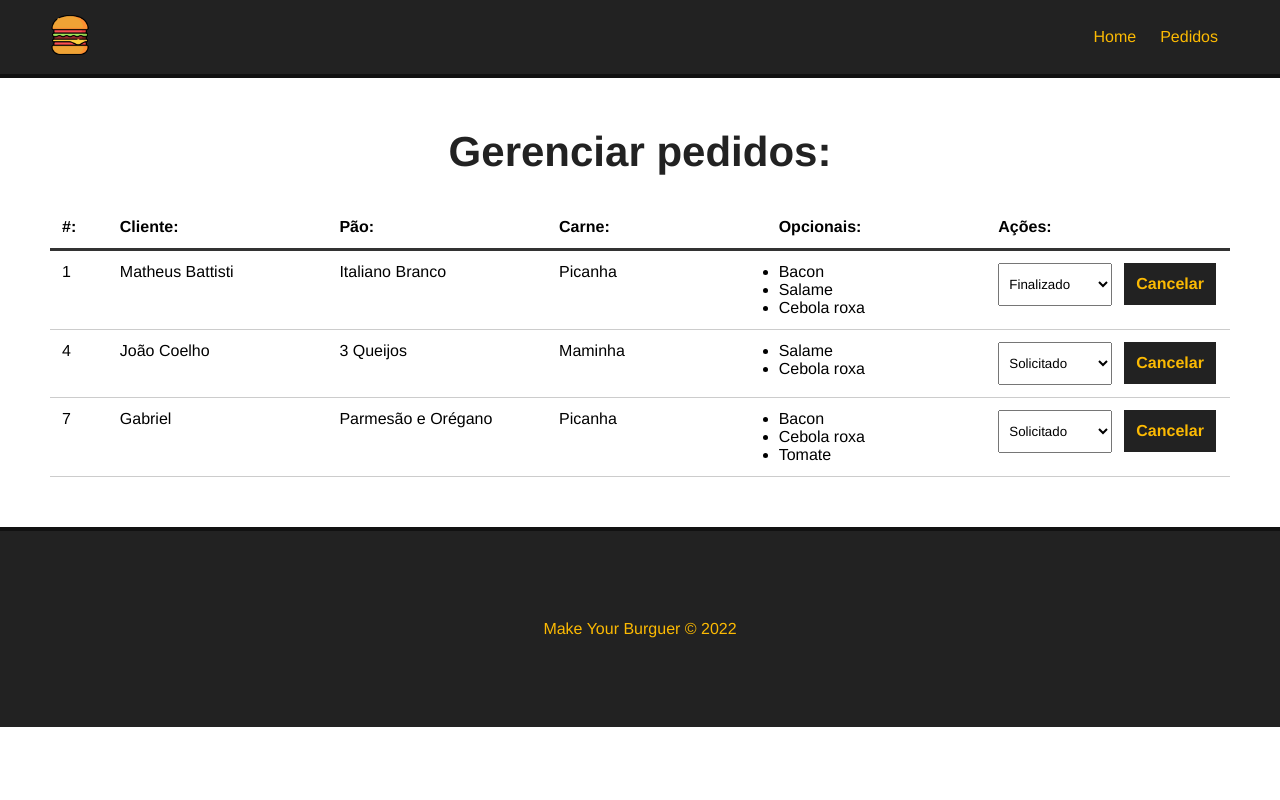
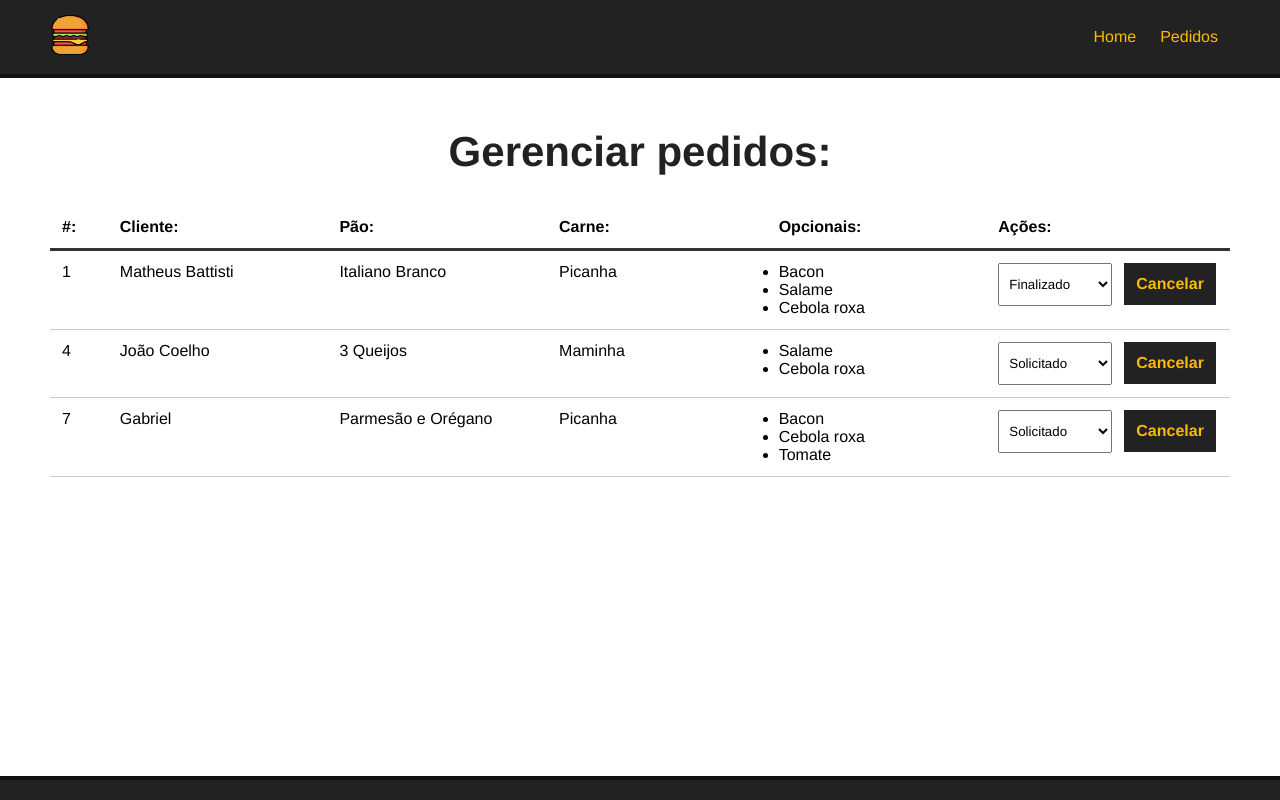
Before and after one commit to bragabriel/Projeto-MakeYourBurguer-Vue.JS, a Vue app: page /pedidos in a window 1280 px wide. Shown: the top 800 px of the page. Built offline with nearby package versions, Linux system fonts and the light colour scheme; data requests are answered from the project's data file.

Commit message:
style: final commit

```diff
--- a/src/App.vue
+++ b/src/App.vue
@@ -33,10 +33,6 @@ export default{
     box-sizing: border-box;
   }
 
-  html{
-    min-height: 1080px;
-  }
-
   .main-container{
     margin:50px;
     min-height: 250px;
--- a/src/components/BurgerForm.vue
+++ b/src/components/BurgerForm.vue
@@ -16,7 +16,7 @@
       <div class="input-container">
         <label for="carne">Escolha a carne do seu Burger:</label>
         <select name="carne" id="carne" v-model="carne">
-          <option value="" disabled>Selecione o tipo de carne</option>
+          <option value="" disabled selected>Selecione o tipo de carne</option>
           <option v-for="carne in carnes" :key="carne.id" :value="carne.tipo">{{ carne.tipo }}</option>
         </select>
       </div>
@@ -109,6 +109,10 @@ export default {
   #burger-form {
     max-width: 400px;
     margin: 0 auto;
+    display: flex;
+    flex-direction: column;
+    align-content: center;
+    align-items: center;
   }
   .input-container {
     display: flex;
@@ -129,6 +133,7 @@ export default {
   #opcionais-container {
     flex-direction: row;
     flex-wrap: wrap;
+    width: 300px;
   }
   #opcionais-title {
     width: 100%;
--- a/src/components/Dashboard.vue
+++ b/src/components/Dashboard.vue
@@ -115,7 +115,7 @@ import Message from './Message.vue'
     .burger-table {
         max-width: 1200px;
         margin: 0 auto;
-        height: auto;
+        height: 520px;
     }
 
     #burger-table-heading,
```
